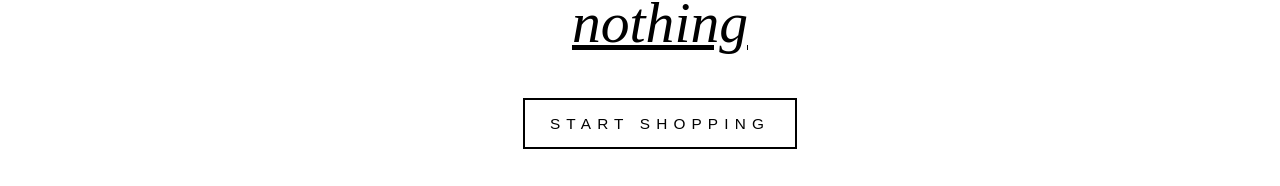
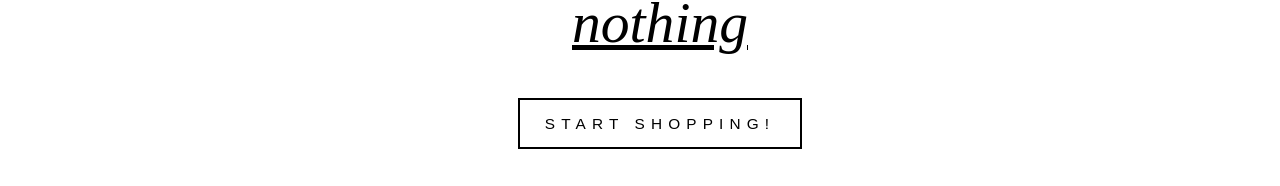
Before and after one commit to jenna-m/redux-co, a React (Create React App) app: page /cart in a window 1280 px wide. Shown: the part 317-503 px from the top of the page. Built offline with nearby package versions, Linux system fonts and the light colour scheme.

Commit message:
Update Cart.js
Change messaging

```diff
--- a/src/components/Cart.js
+++ b/src/components/Cart.js
@@ -51,8 +51,8 @@ class Cart extends React.Component {
                         <div className="cart-item-info">
                             <span className="cart-title">{item.title}</span>
                             <p class="cart-item-desc">{item.desc}</p>
-                            <p class="cart-item-price">Price: ${item.price}</p>
-                            <p class="cart-item-qty">Quantity: {item.quantity}</p>
+                            <p class="cart-item-price">${item.price}</p>
+                            <p class="cart-item-qty">Qty: {item.quantity}</p>
 
                             <Link to="/cart">
                                 <span class="add-minus-btn"><i class="fa fa-plus-circle"
@@ -75,7 +75,7 @@ class Cart extends React.Component {
         (
             <div class="shopping-message">
                 <p>Nothing</p>
-                <a class="button" href="/">Start shopping</a></div>
+                <a class="button" href="/">Start shopping!</a></div>
         )
 
         return (
```
